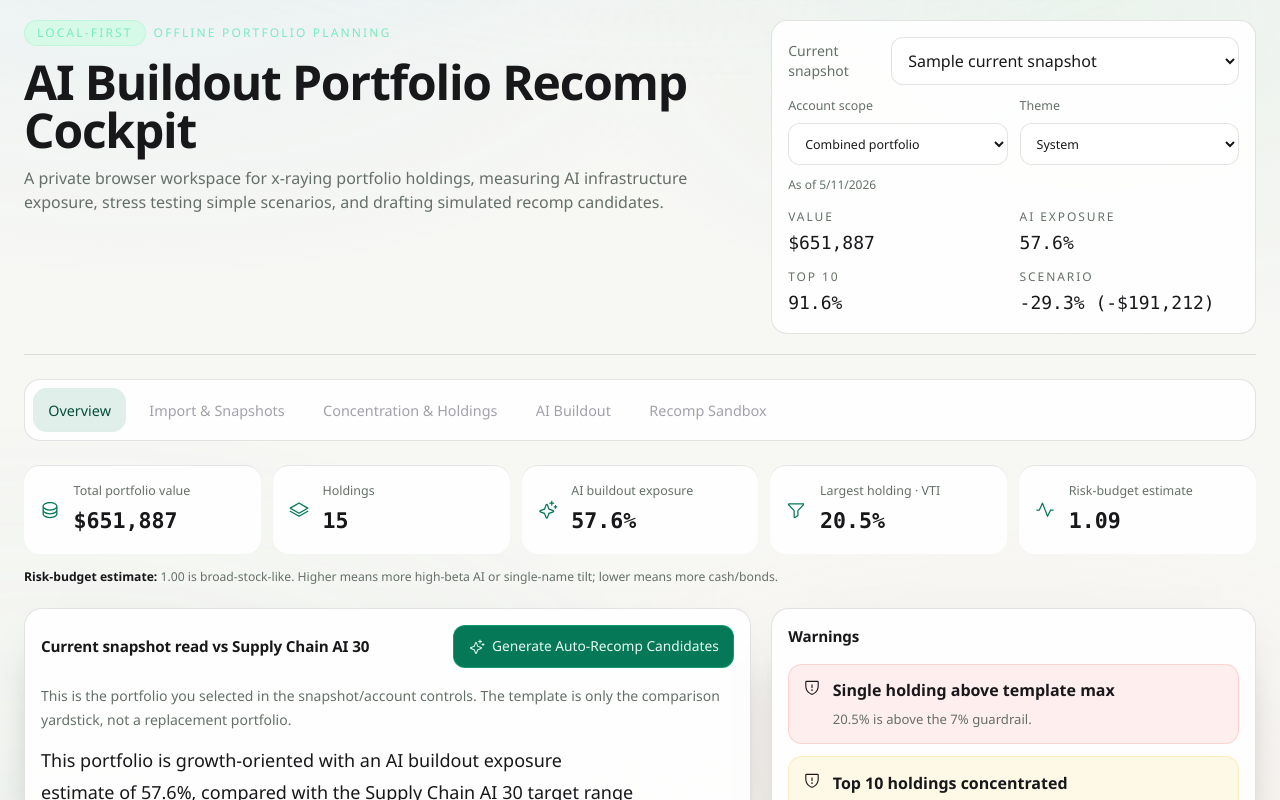
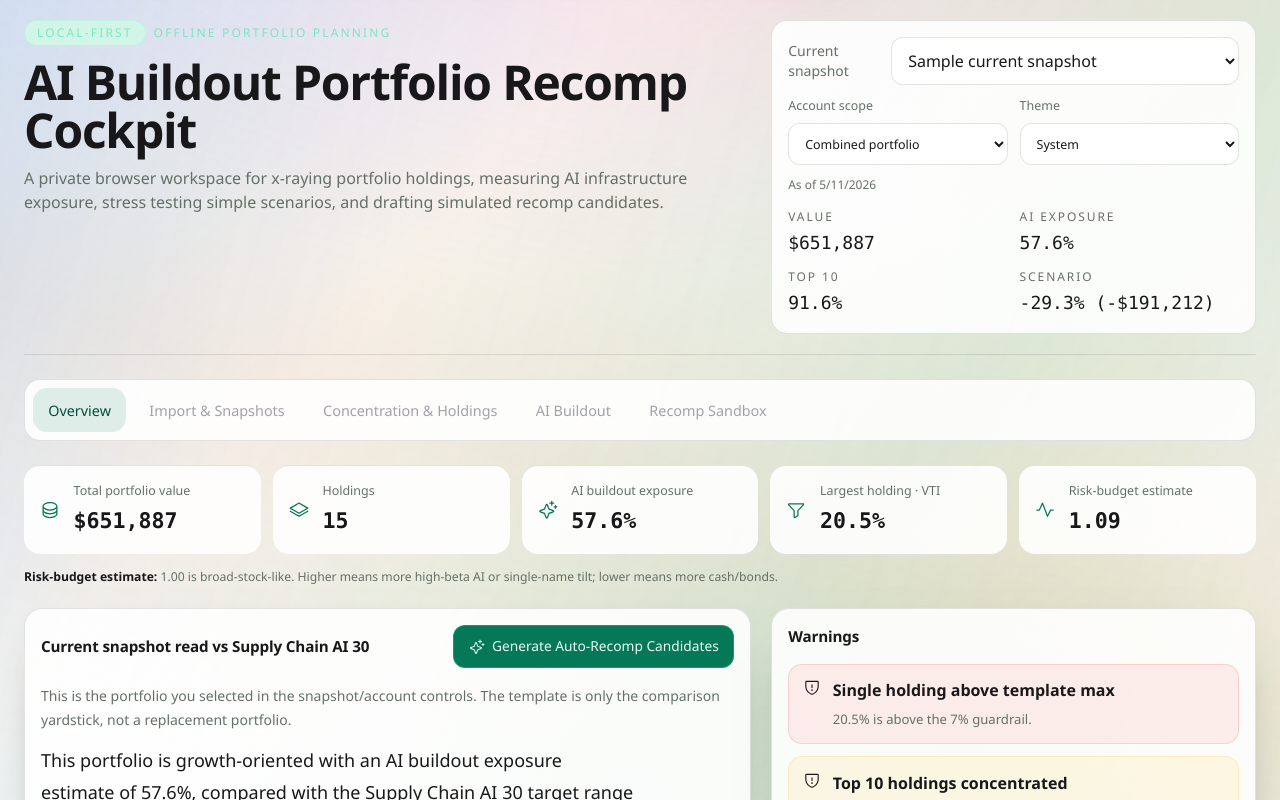
Before and after one commit to strapbro/port, a React (Vite) app: page / in a window 1280 px wide. Shown: the top 800 px of the page. Built offline with nearby package versions, Linux system fonts and the light colour scheme.

Commit message:
Add mega bull AI template

```diff
--- a/src/domain.ts
+++ b/src/domain.ts
@@ -195,6 +195,21 @@ export const strategyTemplates: StrategyTemplate[] = [
     },
   },
   template('conservative-ai-participation', 'Conservative AI 15', 'Lower-volatility profile with a 15% AI sleeve and stronger bond ballast.', [40, 15, 10, 25, 7, 3], [10, 20], 5, 35, 30, 'Capital preservation', '-12% to -24%', 5, 4, ['Lower expected volatility', 'Still participates in AI buildout', 'Fits capital preservation better'], ['Less upside in an AI rally', 'May feel too conservative'], 'A portfolio where preserving capital matters more than maximizing AI upside.', 'Lower AI sleeve'),
+  {
+    ...template('mega-bull-ai-buildout', 'Mega Bull AI 70', 'High-conviction 70% AI buildout sleeve focused on compute bottlenecks, memory, photonics, semis, and power.', [10, 70, 0, 5, 5, 10], [65, 75], 14, 82, 28, 'Maximum growth', '-35% to -58%', 10, 9, ['Maximum AI infrastructure participation', 'Concentrates around scarce bottlenecks', 'Still reserves a small cash/bond/alt sleeve'], ['Very high volatility', 'Can be hit hard by capex disappointment or semiconductor shocks', 'Requires comfort with concentrated single-name and subtheme risk'], 'A deliberately aggressive thesis portfolio where the user wants a mega-bull AI infrastructure posture, not a balanced family portfolio.', 'High-conviction concentration'),
+    aiInternalSplit: {
+      'GPUs / accelerators': 14,
+      Semiconductors: 14,
+      'Memory / storage': 16,
+      'Photonics / optical / interconnect': 14,
+      'Semiconductor equipment': 8,
+      'Power generation': 12,
+      'Grid / electrification': 10,
+      'Data centers / colocation': 5,
+      'Cooling / thermal management': 4,
+      Networking: 3,
+    },
+  },
 ]
 
 export const stressScenarios: StressScenario[] = [
--- a/src/index.css
+++ b/src/index.css
@@ -15,11 +15,11 @@
   --chart-axis: #a1a1aa;
   --chart-grid: rgba(255,255,255,.09);
   --tooltip-bg: #18181b;
-  --ambient-a: oklch(0.48 0.12 166);
-  --ambient-b: oklch(0.62 0.10 215);
-  --ambient-c: oklch(0.68 0.10 55);
-  --ambient-d: oklch(0.52 0.08 320);
-  --ambient-opacity: .72;
+  --ambient-a-rgb: 4 120 87;
+  --ambient-b-rgb: 37 99 235;
+  --ambient-c-rgb: 180 83 9;
+  --ambient-d-rgb: 14 165 233;
+  --ambient-opacity: .95;
   background: #09090b;
   font-synthesis: none;
   text-rendering: optimizeLegibility;
@@ -41,11 +41,11 @@
   --chart-axis: #647067;
   --chart-grid: rgba(24,24,27,.1);
   --tooltip-bg: #ffffff;
-  --ambient-a: oklch(0.84 0.07 165);
-  --ambient-b: oklch(0.86 0.06 220);
-  --ambient-c: oklch(0.88 0.07 35);
-  --ambient-d: oklch(0.86 0.05 330);
-  --ambient-opacity: .86;
+  --ambient-a-rgb: 16 185 129;
+  --ambient-b-rgb: 96 165 250;
+  --ambient-c-rgb: 251 146 60;
+  --ambient-d-rgb: 244 114 182;
+  --ambient-opacity: 1;
   background: #f7f7f4;
 }
 
@@ -88,9 +88,10 @@ body {
   pointer-events: none;
   overflow: hidden;
   background:
-    radial-gradient(900px 520px at 12% -10%, color-mix(in oklch, var(--ambient-b) 18%, transparent), transparent 70%),
-    radial-gradient(760px 460px at 86% 2%, color-mix(in oklch, var(--ambient-a) 16%, transparent), transparent 72%),
-    radial-gradient(820px 540px at 78% 112%, color-mix(in oklch, var(--ambient-c) 11%, transparent), transparent 74%);
+    linear-gradient(132deg, rgb(var(--ambient-b-rgb) / .18) 0%, transparent 32%, rgb(var(--ambient-a-rgb) / .12) 66%, transparent 100%),
+    linear-gradient(18deg, transparent 0%, rgb(var(--ambient-c-rgb) / .10) 42%, transparent 72%),
+    radial-gradient(1200px 620px at 50% -18%, rgb(var(--ambient-d-rgb) / .18), transparent 68%),
+    radial-gradient(1000px 520px at 78% 112%, rgb(var(--ambient-a-rgb) / .16), transparent 70%);
   opacity: var(--ambient-opacity);
 }
 
@@ -99,12 +100,11 @@ body {
   position: absolute;
   inset: -18%;
   background:
-    conic-gradient(from 218deg at 72% 12%, transparent 0 22%, color-mix(in oklch, var(--ambient-d) 10%, transparent) 30%, transparent 42% 100%),
-    radial-gradient(900px 320px at 52% 0%, color-mix(in oklch, var(--ambient-b) 10%, transparent), transparent 74%),
-    radial-gradient(980px 620px at 18% 92%, color-mix(in oklch, var(--ambient-a) 10%, transparent), transparent 76%);
-  filter: blur(24px) saturate(1.05);
+    conic-gradient(from 218deg at 62% 16%, transparent 0 18%, rgb(var(--ambient-d-rgb) / .12) 28%, rgb(var(--ambient-a-rgb) / .08) 38%, transparent 54% 100%),
+    linear-gradient(105deg, rgb(var(--ambient-b-rgb) / .12), transparent 38%, rgb(var(--ambient-c-rgb) / .08) 74%, transparent);
+  filter: blur(30px) saturate(1.08);
   transform: translate3d(0,0,0);
-  opacity: .92;
+  opacity: 1;
 }
 
 .ambient-backdrop::after {
```
